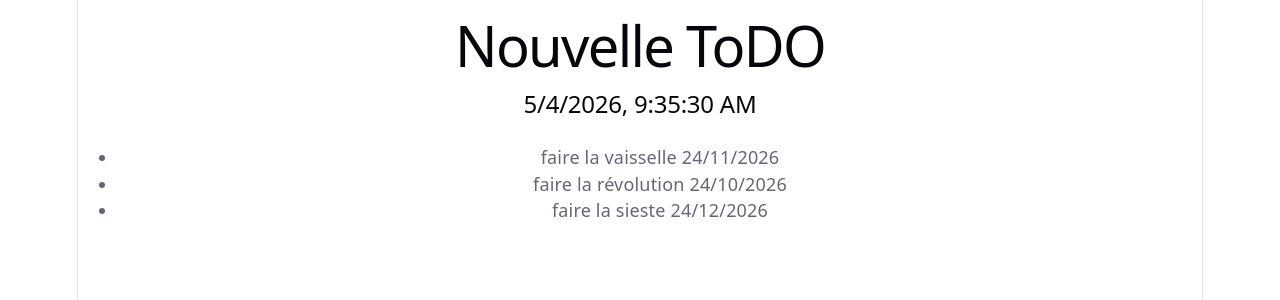
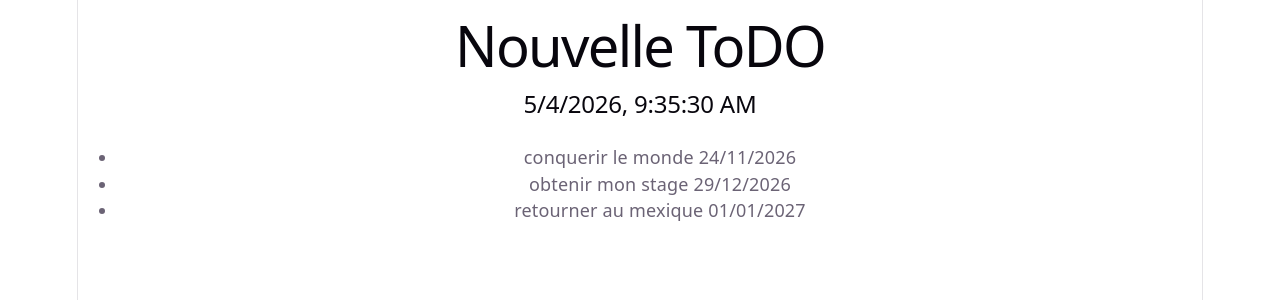
Before and after one commit to lasi23/ToDoList, a React (Vite) app: page / in a window 1280 px wide. Shown: the top 300 px of the page. Built offline with nearby package versions, Linux system fonts and the light colour scheme.

Commit message:
fix: partie03

```diff
--- a/src/App.jsx
+++ b/src/App.jsx
@@ -3,6 +3,20 @@ import reactLogo from './assets/react.svg'
 import viteLogo from './assets/vite.svg'
 import heroImg from './assets/hero.png'
 import './App.css'
+
+const TODOS = [
+    { todo : "conquerir le monde",
+      date : "24/11/2026"
+    },
+    { todo : "obtenir mon stage",
+      date : "29/12/2026"
+    },
+    { todo : "retourner au mexique",
+      date : "01/01/2027"
+    }
+  ]
+
+
 
 function ToDo({ todo, date }) {
   return <li>{todo} {date}</li>
@@ -10,15 +24,20 @@ function ToDo({ todo, date }) {
 
 function App() {
   const DATE = new Date();
+  const LIST_TODO = []
+
+  TODOS.forEach((todo, index)=> {
+    LIST_TODO.push(<ToDo key={index} todo={todo.todo} date={todo.date}/>)
+  })
 
   return <>
   <h1>Nouvelle ToDO</h1>
   <h2>{DATE.toLocaleString()}</h2>
     <ul>
-      <ToDo todo={'faire la vaisselle' } date={"24/11/2026"}/>
-      <ToDo todo={'faire la révolution' } date={"24/10/2026"}/>
-      <ToDo todo={'faire la sieste' } date={"24/12/2026"}/>
+
+      {LIST_TODO}
     </ul>
+
   </>
 }
 
```
